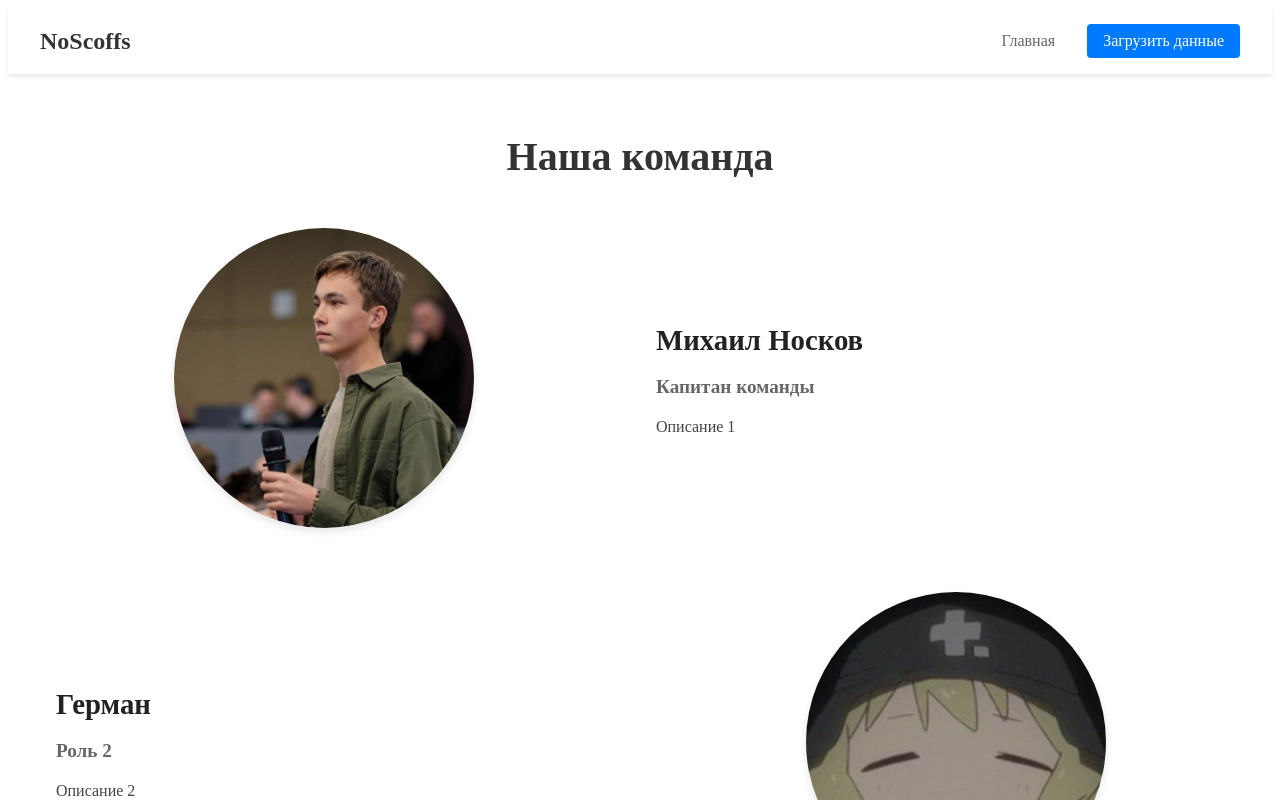
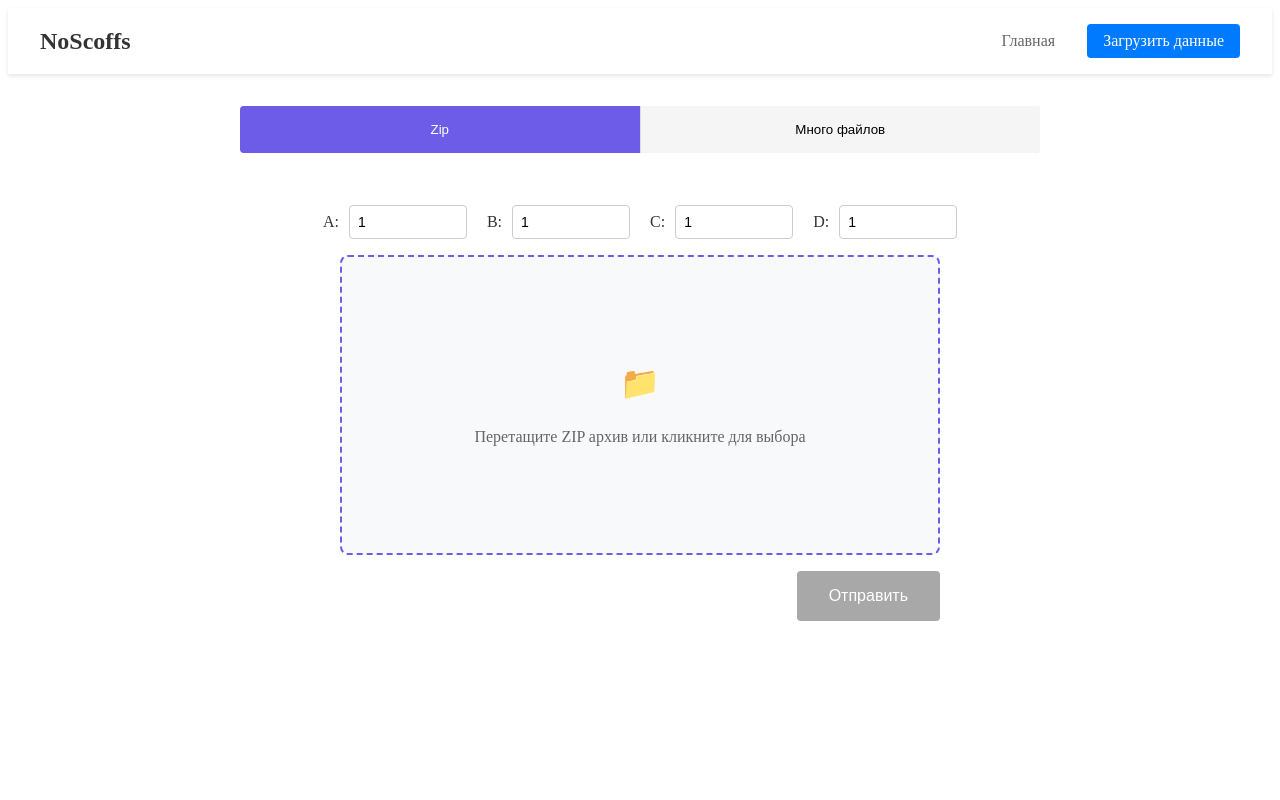
Before and after one commit to hahatonWiners/app, a React (Vite) app in the folder frontend-main/: page / in a window 1280 px wide. Shown: the top 800 px of the page. Built offline with nearby package versions, Linux system fonts and the light colour scheme.

Commit message:
Change HomePage to AboutPage

```diff
--- a/frontend-main/src/App.jsx
+++ b/frontend-main/src/App.jsx
@@ -1,7 +1,7 @@
 import { BrowserRouter as Router, Routes, Route } from 'react-router-dom';
-import HomePage from './pages/HomePage';
 import UploadPage from './pages/UploadPage';
 import Header from './components/Header/Header';
+import AboutPage from './pages/AboutPage';
 import './App.css';
 
 function App() {
@@ -9,8 +9,8 @@ function App() {
     <Router>
       <Header />
       <Routes>
-        <Route path="/" element={<HomePage />} />
-        <Route path="/upload" element={<UploadPage />} />
+        <Route path="/" element={<UploadPage />} />
+        <Route path="/about_us" element={<AboutPage />} />
       </Routes>
     </Router>
   );
```
